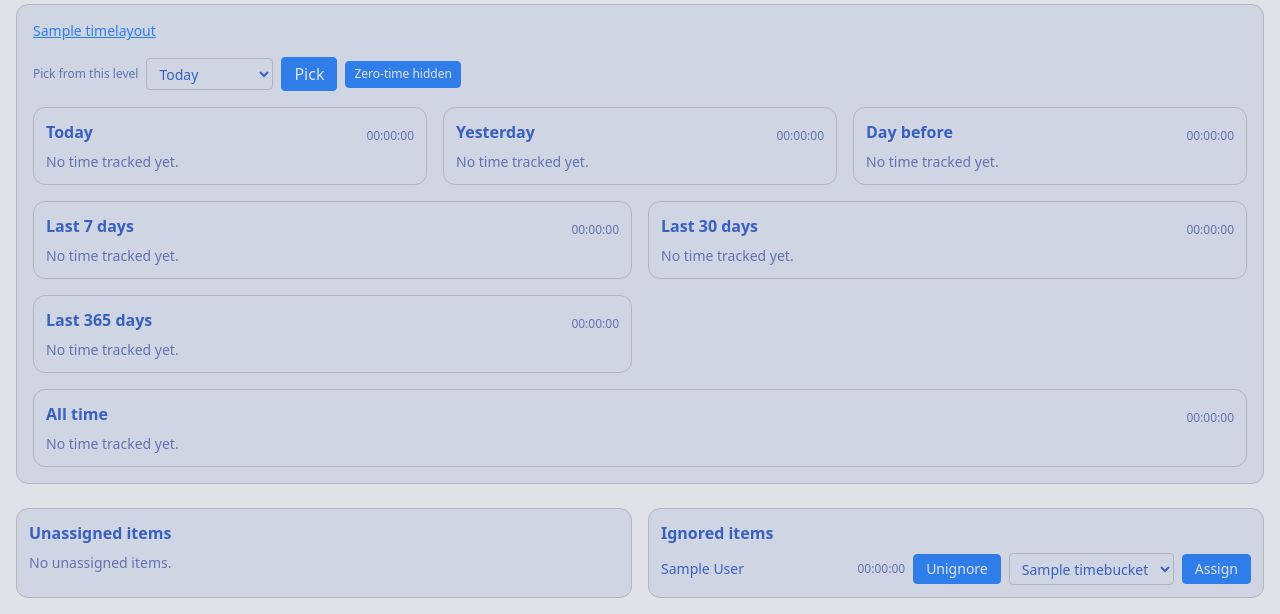
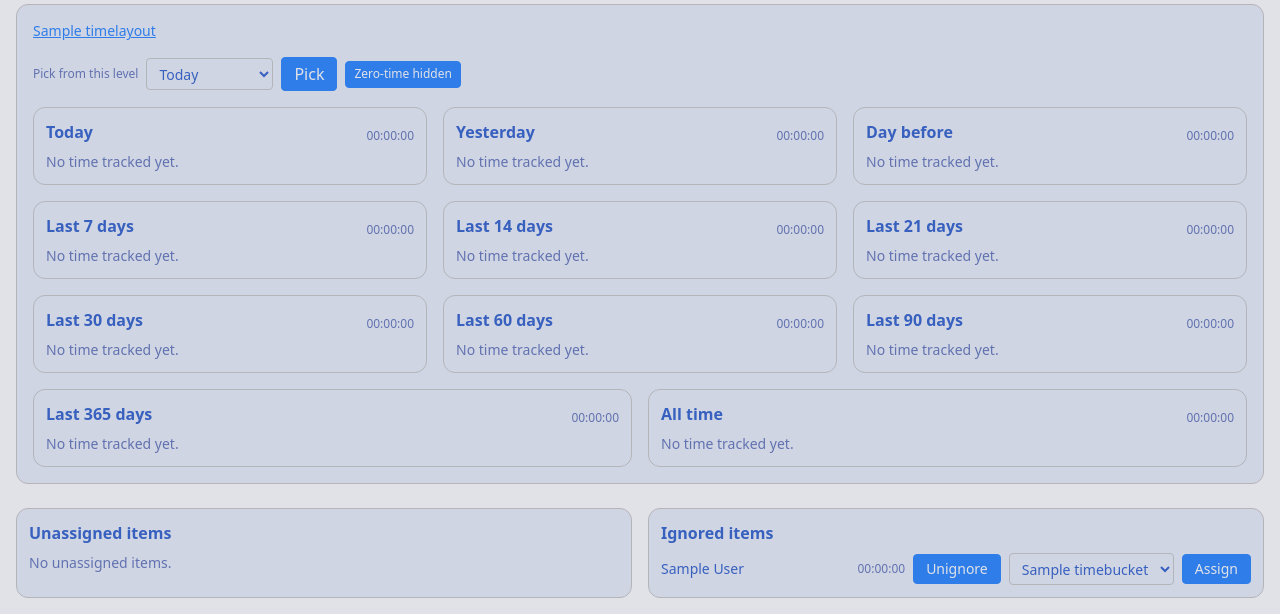
Before and after one commit to TheBitBanger/gulgrir, a Django app: page /my/time/ in a window 1280 px wide. Shown: the part 238-852 px from the top of the page. Run offline with Django 5.2, Linux system fonts and the light colour scheme; a user stored in the database is signed in; tables that the repository leaves empty hold one stand-in row (values such as "Sample post"); some libraries are stand-ins or nearby versions.

Commit message:
feat: expand time dashboard ranges

```diff
--- a/src/tracker/services/time_dashboard_rules.py
+++ b/src/tracker/services/time_dashboard_rules.py
@@ -44,6 +44,8 @@ def build_dashboard_context_for_user(
 
     daily_contexts: list[dict[str, object]] = []
     rolling_contexts: list[dict[str, object]] = []
+    rolling_medium_contexts: list[dict[str, object]] = []
+    rolling_long_contexts: list[dict[str, object]] = []
     all_time_context: dict[str, object] = {"label": "All time", "entries": []}
     all_time_assignments = {
         "unassigned_items": [],
@@ -55,7 +57,21 @@ def build_dashboard_context_for_user(
     if layout:
         time_windows = build_time_windows()
         daily_windows = [w for w in time_windows if w.group == "daily"]
-        rolling_windows = [w for w in time_windows if w.group == "rolling"]
+        rolling_windows = [
+            w
+            for w in time_windows
+            if w.group == "rolling" and w.key in {"last_7", "last_14", "last_21"}
+        ]
+        rolling_medium_windows = [
+            w
+            for w in time_windows
+            if w.group == "rolling" and w.key in {"last_30", "last_60", "last_90"}
+        ]
+        rolling_long_windows = [
+            w
+            for w in time_windows
+            if w.group == "rolling" and w.key in {"last_365"}
+        ]
         all_time_window = next((w for w in time_windows if w.group == "all_time"), None)
         selector_windows = [{"key": w.key, "label": w.label} for w in time_windows]
 
@@ -91,6 +107,26 @@ def build_dashboard_context_for_user(
 
         for window in rolling_windows:
             rolling_contexts.append(
+                period_context(
+                    window.start,
+                    window.end,
+                    window.label,
+                    include_zero_time=show_zero_time,
+                )
+            )
+
+        for window in rolling_medium_windows:
+            rolling_medium_contexts.append(
+                period_context(
+                    window.start,
+                    window.end,
+                    window.label,
+                    include_zero_time=show_zero_time,
+                )
+            )
+
+        for window in rolling_long_windows:
+            rolling_long_contexts.append(
                 period_context(
                     window.start,
                     window.end,
@@ -144,6 +180,8 @@ def build_dashboard_context_for_user(
         "bucket_options": bucket_options,
         "daily_contexts": daily_contexts,
         "rolling_contexts": rolling_contexts,
+        "rolling_medium_contexts": rolling_medium_contexts,
+        "rolling_long_contexts": rolling_long_contexts,
         "all_time_context": all_time_context,
         "unassigned_items": all_time_assignments["unassigned_items"],
         "ignored_items": all_time_assignments["ignored_items"],
--- a/src/tracker/services/time_windows.py
+++ b/src/tracker/services/time_windows.py
@@ -62,9 +62,37 @@ def build_time_windows(now: datetime | None = None) -> list[TimeWindow]:
             group="rolling",
         ),
         TimeWindow(
+            key="last_14",
+            label="Last 14 days",
+            start=now - timedelta(days=14),
+            end=now,
+            group="rolling",
+        ),
+        TimeWindow(
+            key="last_21",
+            label="Last 21 days",
+            start=now - timedelta(days=21),
+            end=now,
+            group="rolling",
+        ),
+        TimeWindow(
             key="last_30",
             label="Last 30 days",
             start=now - timedelta(days=30),
+            end=now,
+            group="rolling",
+        ),
+        TimeWindow(
+            key="last_60",
+            label="Last 60 days",
+            start=now - timedelta(days=60),
+            end=now,
+            group="rolling",
+        ),
+        TimeWindow(
+            key="last_90",
+            label="Last 90 days",
+            start=now - timedelta(days=90),
             end=now,
             group="rolling",
         ),
--- a/src/tracker/templates/tracker/time_dashboard.html
+++ b/src/tracker/templates/tracker/time_dashboard.html
@@ -132,7 +132,7 @@
         {% endfor %}
       </div>
 
-      <div class="grid grid-cols-1 xl:grid-cols-2 gap-4">
+      <div class="grid grid-cols-1 lg:grid-cols-3 gap-4">
         {% for chart in rolling_contexts %}
           <div class="panel" style="padding: 0.75rem;">
             <div class="flex items-center justify-between">
@@ -171,6 +171,82 @@
         {% endfor %}
       </div>
 
+      <div class="grid grid-cols-1 lg:grid-cols-3 gap-4">
+        {% for chart in rolling_medium_contexts %}
+          <div class="panel" style="padding: 0.75rem;">
+            <div class="flex items-center justify-between">
+              <div class="panel-title">{{ chart.label }}</div>
+              <div class="text-xs text-muted">{{ chart.total_display }}</div>
+            </div>
+            {% if chart.entries %}
+              <div class="space-y-2">
+                {% for entry in chart.entries %}
+                  <div class="flex items-center gap-3 text-sm">
+                    <div class="w-40 truncate flex items-center gap-2">
+                      {% if entry.kind == "bucket" %}
+                        <span class="text-[10px] uppercase text-muted" style="border: 1px solid var(--border); border-radius: 0.35rem; padding: 0 0.3rem;">B</span>
+                      {% elif entry.kind == "item" %}
+                        <span class="text-[10px] uppercase text-muted" style="border: 1px solid var(--border); border-radius: 0.35rem; padding: 0 0.3rem;">I</span>
+                      {% endif %}
+                      {% if entry.kind == "bucket" and entry.bucket_id %}
+                        <a class="link" href="{% url 'time_dashboard' %}?layout={{ layout.id }}&bucket={{ entry.bucket_id }}">{{ entry.label }}</a>
+                      {% elif entry.kind == "item" and entry.item_id %}
+                        <a class="link" href="{% url 'useritem_detail' entry.item_id %}">{{ entry.label }}</a>
+                      {% else %}
+                        {{ entry.label }}
+                      {% endif %}
+                    </div>
+                    <div class="flex-1 h-2 rounded" style="background: var(--surface-2);">
+                      <div class="h-2 rounded" style="width: {{ entry.percent }}%; background: {% if entry.kind == 'bucket' %}var(--accent){% elif entry.kind == 'item' %}var(--success){% else %}var(--warn){% endif %};"></div>
+                    </div>
+                    <div class="text-xs text-muted">{{ entry.duration_display }}</div>
+                  </div>
+                {% endfor %}
+              </div>
+            {% else %}
+              <div class="text-sm text-muted">No time tracked yet.</div>
+            {% endif %}
+          </div>
+        {% endfor %}
+      </div>
+
+      <div class="grid gap-4" style="grid-template-columns: repeat(auto-fit, minmax(320px, 1fr));">
+        {% with chart=rolling_long_contexts.0 %}
+          <div class="panel" style="padding: 0.75rem;">
+            <div class="flex items-center justify-between">
+              <div class="panel-title">{{ chart.label }}</div>
+              <div class="text-xs text-muted">{{ chart.total_display }}</div>
+            </div>
+            {% if chart and chart.entries %}
+              <div class="space-y-2">
+                {% for entry in chart.entries %}
+                  <div class="flex items-center gap-3 text-sm">
+                    <div class="w-48 truncate flex items-center gap-2">
+                      {% if entry.kind == "bucket" %}
+                        <span class="text-[10px] uppercase text-muted" style="border: 1px solid var(--border); border-radius: 0.35rem; padding: 0 0.3rem;">B</span>
+                      {% elif entry.kind == "item" %}
+                        <span class="text-[10px] uppercase text-muted" style="border: 1px solid var(--border); border-radius: 0.35rem; padding: 0 0.3rem;">I</span>
+                      {% endif %}
+                      {% if entry.kind == "bucket" and entry.bucket_id %}
+                        <a class="link" href="{% url 'time_dashboard' %}?layout={{ layout.id }}&bucket={{ entry.bucket_id }}">{{ entry.label }}</a>
+                      {% elif entry.kind == "item" and entry.item_id %}
+                        <a class="link" href="{% url 'useritem_detail' entry.item_id %}">{{ entry.label }}</a>
+                      {% else %}
+                        {{ entry.label }}
+                      {% endif %}
+                    </div>
+                    <div class="flex-1 h-2 rounded" style="background: var(--surface-2);">
+                      <div class="h-2 rounded" style="width: {{ entry.percent }}%; background: {% if entry.kind == 'bucket' %}var(--accent){% elif entry.kind == 'item' %}var(--success){% else %}var(--warn){% endif %};"></div>
+                    </div>
+                    <div class="text-xs text-muted">{{ entry.duration_display }}</div>
+                  </div>
+                {% endfor %}
+              </div>
+            {% else %}
+              <div class="text-sm text-muted">No time tracked yet.</div>
+            {% endif %}
+          </div>
+        {% endwith %}
         <div class="panel" style="padding: 0.75rem;">
           <div class="flex items-center justify-between">
             <div class="panel-title">{{ all_time_context.label }}</div>
@@ -204,6 +280,7 @@
           {% else %}
             <div class="text-sm text-muted">No time tracked yet.</div>
           {% endif %}
+        </div>
       </div>
     </div>
 
```
Lines whose indentation alone changed are shown as unchanged.
